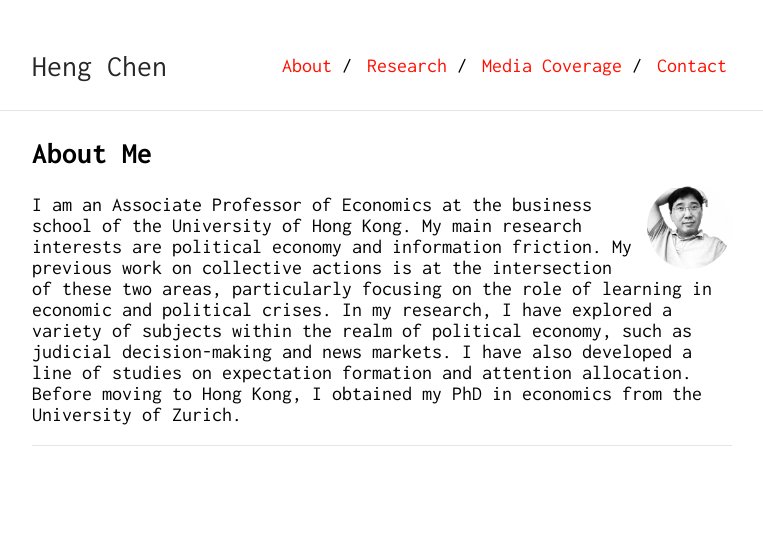
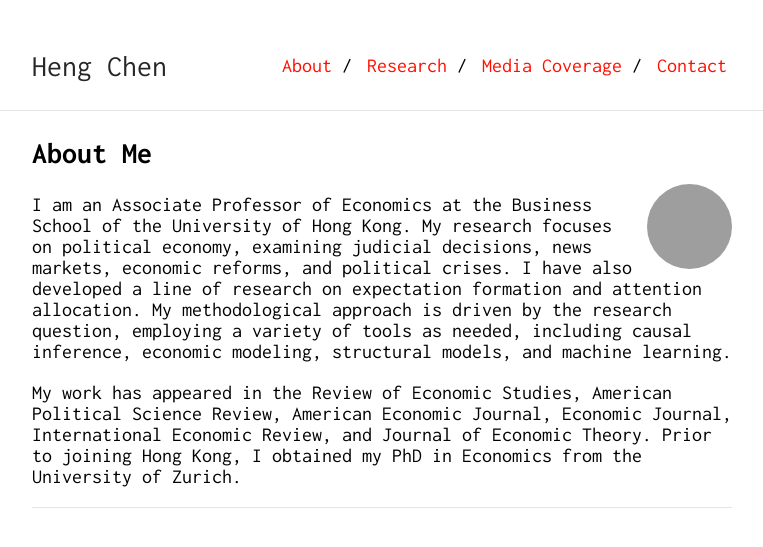
Before and after one commit to Shuyan0210611X/henrychen.github.io, a Jekyll site: the page built from index.md, in a window 1280 px wide. Shown: the top 547 px of the page, without its empty margins (258-1021 px from the left). Built offline with Jekyll 4.4.1, drawn with Linux system fonts in a browser that asks for light colours; our own code applies the rules of GitHub Pages for plain Markdown files; grey boxes are pictures that could not be loaded.

Commit message:
Update index.md

```diff
--- a/index.md
+++ b/index.md
@@ -4,6 +4,8 @@ layout: default
 
 ## About Me
 
-<img class="profile-picture" src="/image/hengchen.jpeg">
+<img class="profile-picture" src="/image/hengchen-2025-april.jpg">
 
-I am an Associate Professor of Economics at the business school of the University of Hong Kong. My main research interests are political economy and information friction. My previous work on collective actions is at the intersection of these two areas, particularly focusing on the role of learning in economic and political crises. In my research, I have explored a variety of subjects within the realm of political economy, such as judicial decision-making and news markets. I have also developed a line of studies on expectation formation and attention allocation. Before moving to Hong Kong, I obtained my PhD in economics from the University of Zurich.
+I am an Associate Professor of Economics at the Business School of the University of Hong Kong. My research focuses on political economy, examining judicial decisions, news markets, economic reforms, and political crises. I have also developed a line of research on expectation formation and attention allocation. My methodological approach is driven by the research question, employing a variety of tools as needed, including causal inference, economic modeling, structural models, and machine learning.
+
+My work has appeared in the Review of Economic Studies, American Political Science Review, American Economic Journal, Economic Journal, International Economic Review, and Journal of Economic Theory. Prior to joining Hong Kong, I obtained my PhD in Economics from the University of Zurich.
```
